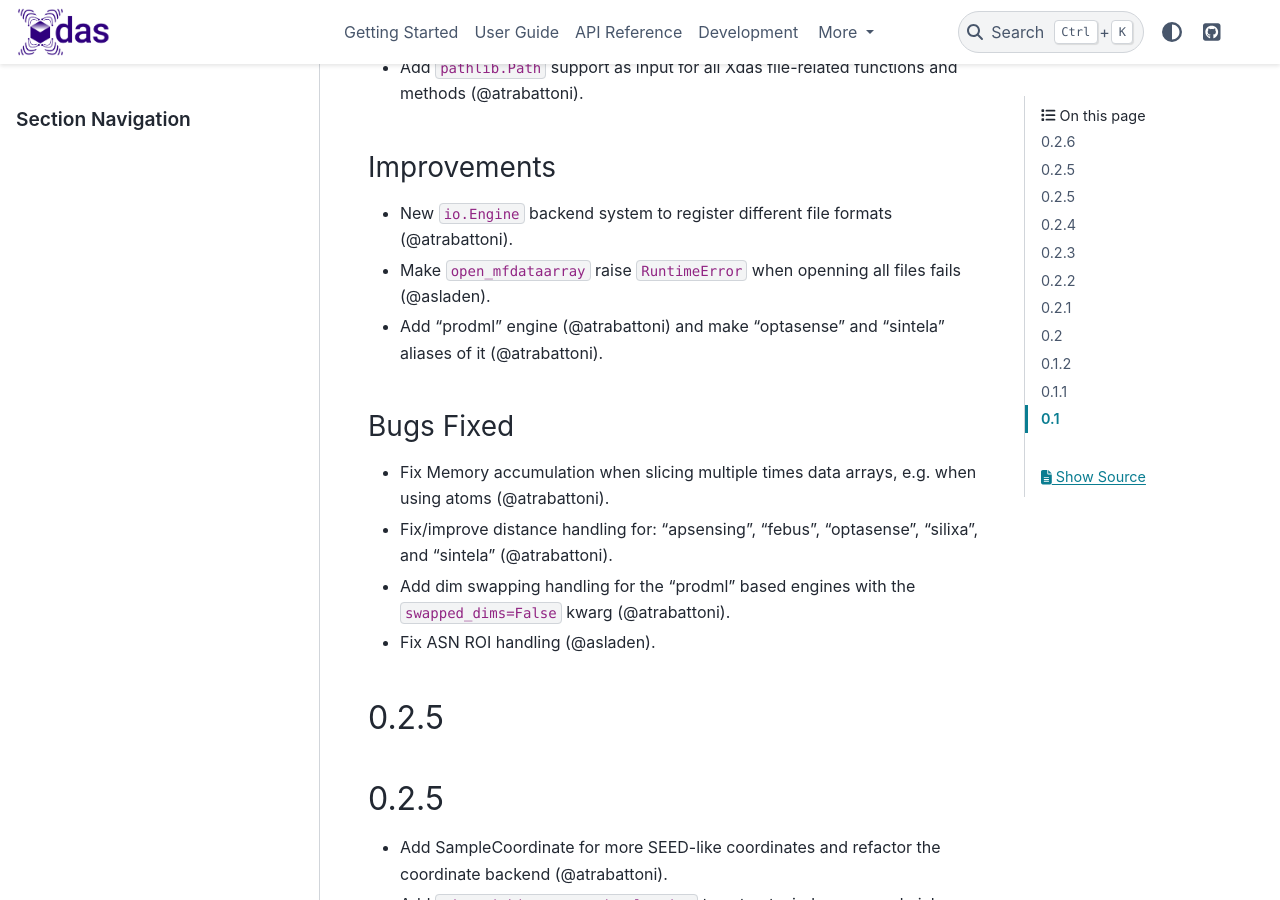
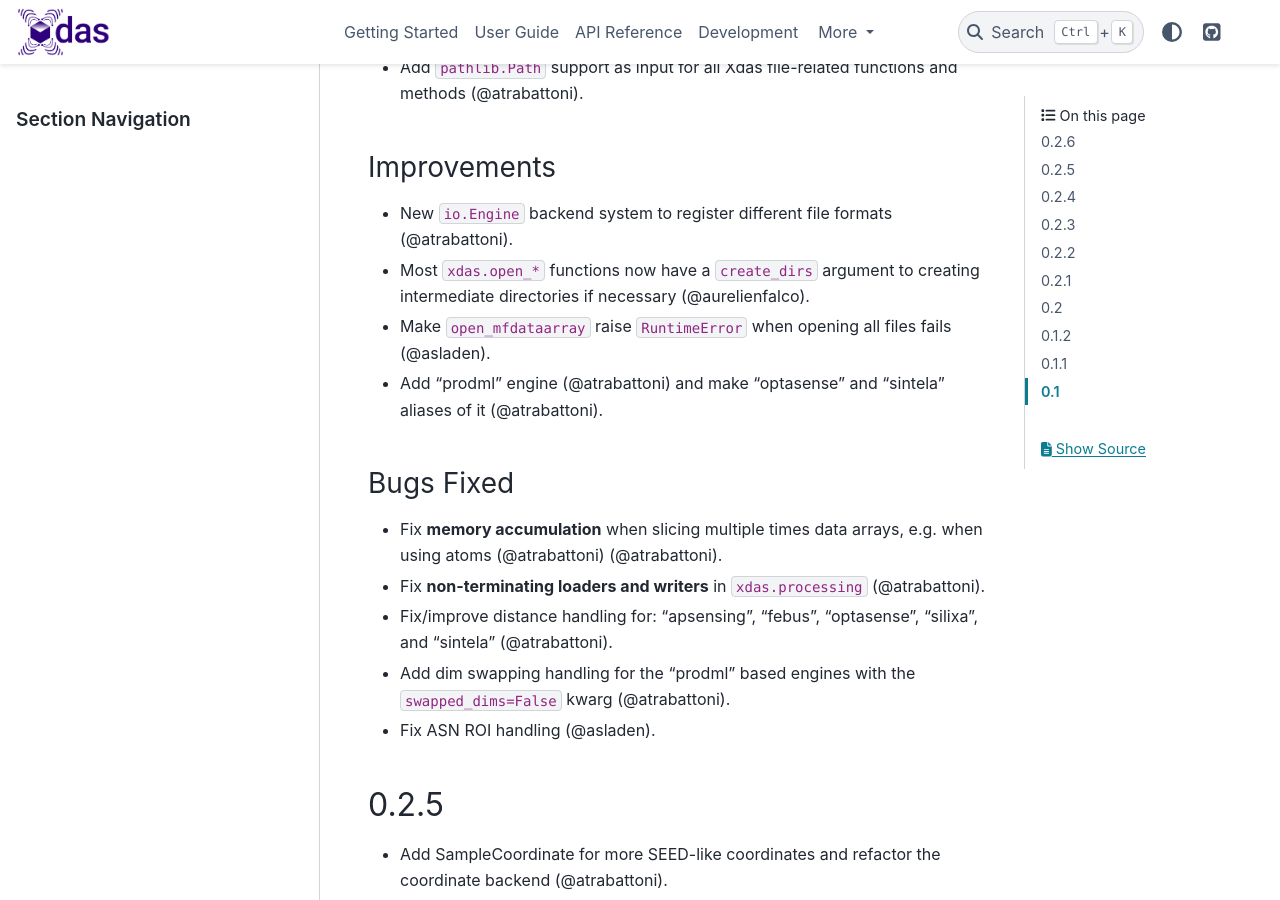
Before and after one commit to xdas-dev/xdas, a Sphinx documentation site: the page built from docs/release-notes.md, in a window 1280 px wide and 900 px high, scrolled down 426 px. Built offline with Sphinx 7.4.7 and the PyData theme 0.15.4, drawn with Linux system fonts in a browser that asks for light colours.

Commit message:
update release-notes.

```diff
--- a/docs/release-notes.md
+++ b/docs/release-notes.md
@@ -9,16 +9,16 @@
 
 ### Improvements
 - New `io.Engine` backend system to register different file formats (@atrabattoni).
-- Make `open_mfdataarray` raise `RuntimeError` when openning all files fails (@asladen).
+- Most `xdas.open_*` functions now have a `create_dirs` argument to creating intermediate directories if necessary (@aurelienfalco).
+- Make `open_mfdataarray` raise `RuntimeError` when opening all files fails (@asladen).
 - Add "prodml" engine (@atrabattoni) and make "optasense" and "sintela" aliases of it (@atrabattoni).
 
 ### Bugs Fixed
-- Fix Memory accumulation when slicing multiple times data arrays, e.g. when using atoms (@atrabattoni).
+- Fix **memory accumulation** when slicing multiple times data arrays, e.g. when using atoms (@atrabattoni) (@atrabattoni).
+- Fix **non-terminating loaders and writers** in `xdas.processing` (@atrabattoni).
 - Fix/improve distance handling for: "apsensing", "febus", "optasense", "silixa", and "sintela" (@atrabattoni).
 - Add dim swapping handling for the "prodml" based engines with the `swapped_dims=False` kwarg (@atrabattoni).
 - Fix ASN ROI handling (@asladen).
-
-## 0.2.5
 
 ## 0.2.5
 - Add SampleCoordinate for more SEED-like coordinates and refactor the coordinate backend (@atrabattoni).
```
